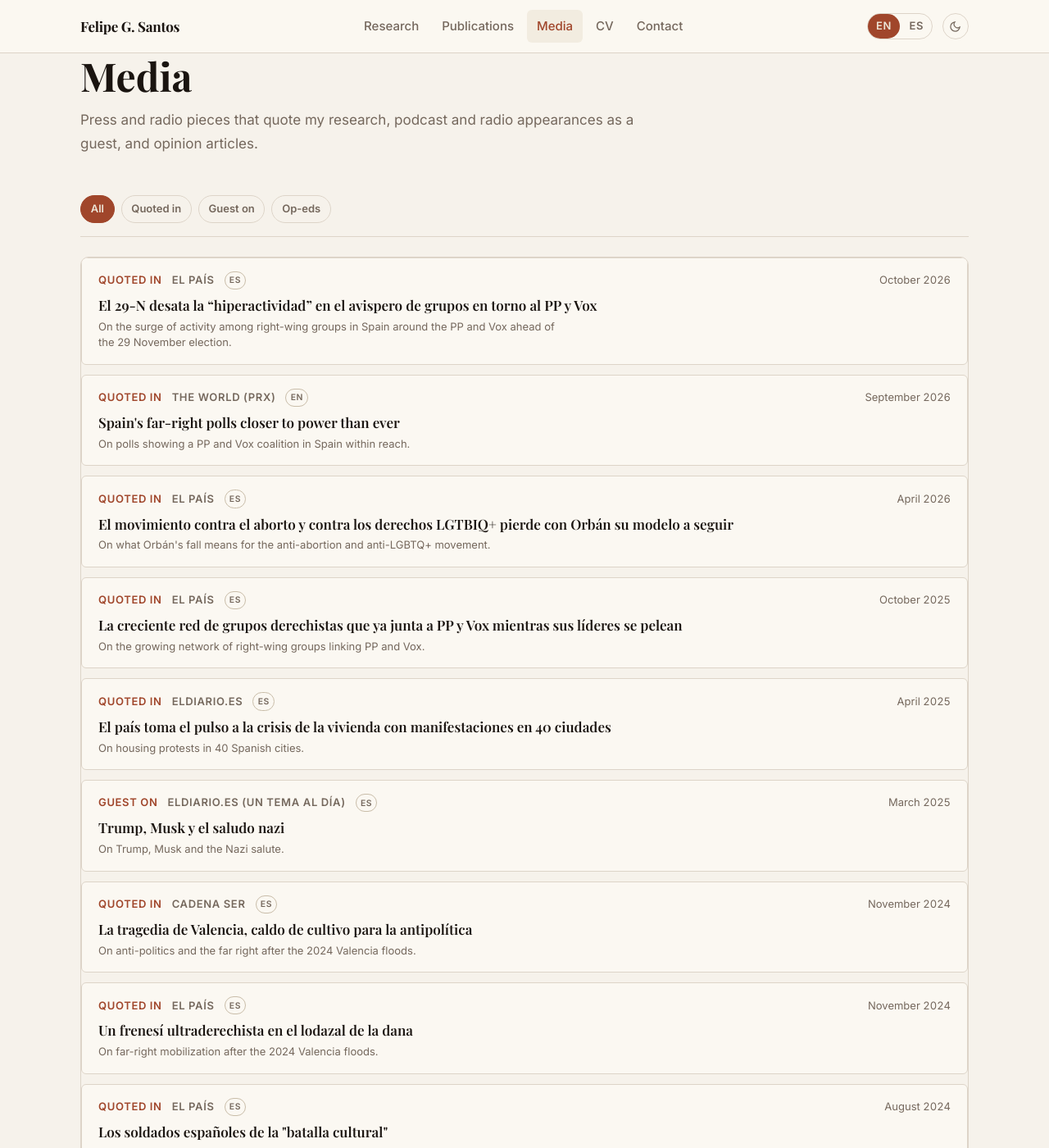
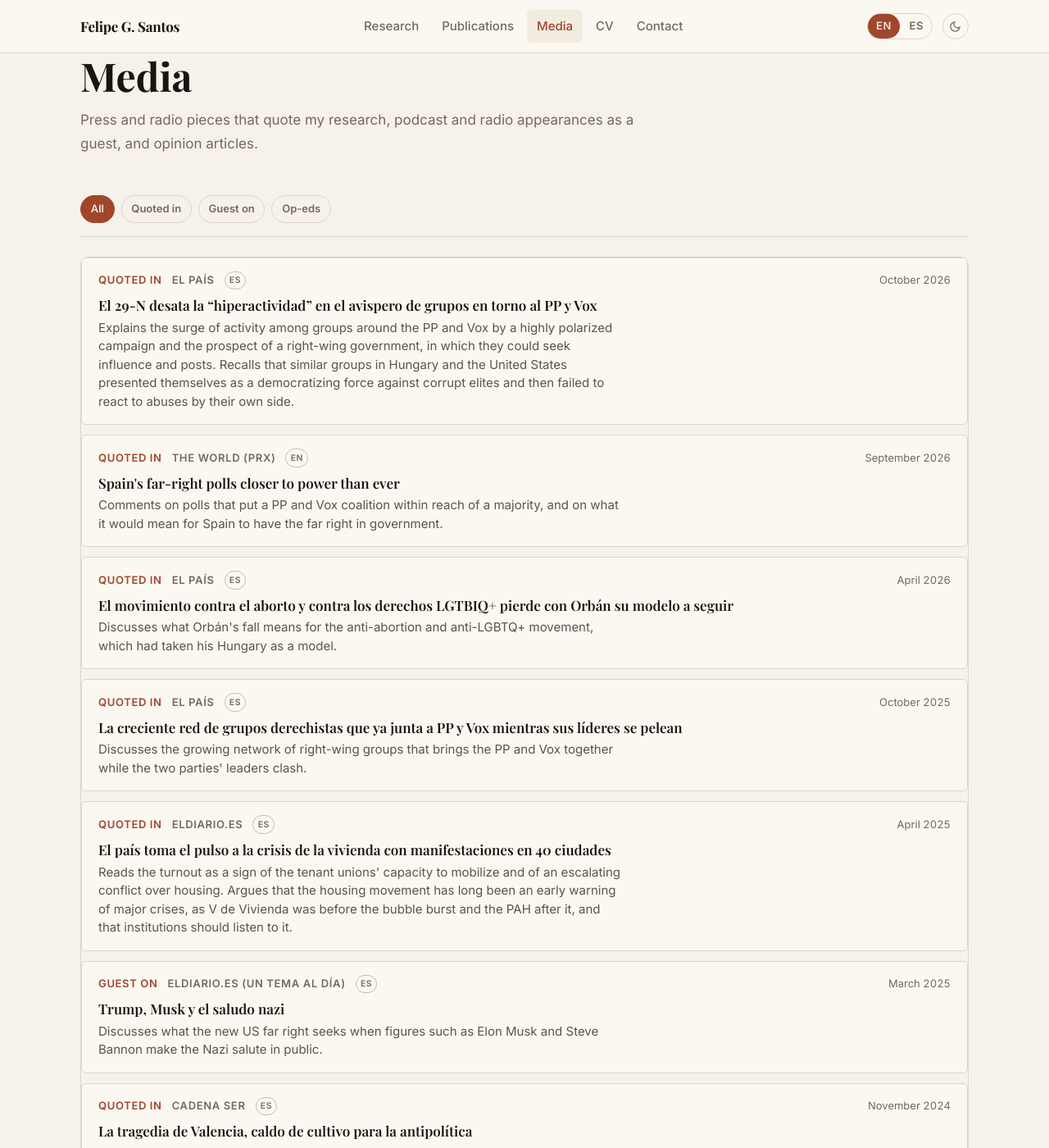
Before and after one commit to felipegsantos-web/felipegsantos.github.io, a Jekyll site: the page built from en/media/index.html, in a window 1280 px wide and 1400 px high. Shown: the whole window at 82% size. Built offline with Jekyll 4.4.1, drawn with Linux system fonts in a browser that asks for light colours; some of the changed text lies outside the part shown.

Commit message:
Media: summary of Felipe's contribution under every item, in both languages (#15)
Replace gloss_en/gloss_es and always_gloss with summary_en/summary_es,
shown under every headline in the page language. Drop the "With ..."
line, keep `with` on op-eds only (JSON-LD authors). Add
scripts/check_media.py and run it in CI.


Claude-Session: https://claude.ai/code/session_011739Hgz532nchWbVtpAcwC

Co-authored-by: Claude <noreply@anthropic.com>

```diff
--- a/_data/i18n.yml
+++ b/_data/i18n.yml
@@ -165,9 +165,6 @@ month_names:
 month_year:
   en: "%month% %year%"
   es: "%month% de %year%"
-with_authors:
-  en: "With %names%."
-  es: "Con %names%."
 # Homepage
 news_type:
   media: {en: Media, es: Medios}
--- a/_data/media.yml
+++ b/_data/media.yml
@@ -1,15 +1,17 @@
 # Media coverage, newest first (the order shown on the site). Templates build everything from these fields.
-# `date`: YYYY-MM-DD, or YYYY-MM when the day is not known. `role`: quoted | guest | oped (labels in i18n.yml).
+# `id`: unique slug. `outlet`, `date` (YYYY-MM-DD, or YYYY-MM when the day is not known), `role` (quoted | guest | oped; labels in i18n.yml).
 # `headline`: exactly as published, in the language of the piece (`language`: es | en); never translated.
-# `with`: co-authors of an op-ed, or co-guests. `gloss_en` / `gloss_es`: one line on the topic, shown only when the headline's language differs from the page language, or always when `always_gloss` is true.
+# `summary_en` / `summary_es`: one or two sentences on the piece and Felipe's part in it, verb first, no subject; every entry has both and the page shows the one in its own language. No dashes (scripts/check_media.py).
+# `with`: op-eds only (`role: oped`); co-authors, used as authors in the JSON-LD and not shown on the page.
+# `url`: link to the piece.
 - id: 2026-el-pais-2
   outlet: El País
   date: '2026-10-25'
   role: quoted
   headline: El 29-N desata la “hiperactividad” en el avispero de grupos en torno al PP y Vox
   language: es
-  gloss_en: On the surge of activity among right-wing groups in Spain around the PP and Vox ahead of the 29 November election.
-  gloss_es: Sobre la hiperactividad de los grupos de la derecha en torno al PP y Vox ante las elecciones del 29-N.
+  summary_en: Explains the surge of activity among groups around the PP and Vox by a highly polarized campaign and the prospect of a right-wing government, in which they could seek influence and posts. Recalls that similar groups in Hungary and the United States presented themselves as a democratizing force against corrupt elites and then failed to react to abuses by their own side.
+  summary_es: Explica la hiperactividad de los grupos en torno al PP y Vox por una campaña muy polarizada y por la perspectiva de un gobierno de derechas, en el que podrían buscar influencia y cargos. Recuerda que en Hungría y Estados Unidos grupos similares se presentaron como una fuerza democratizadora frente a élites corruptas y después no reaccionaron ante los abusos de los suyos.
   url: https://elpais.com/espana/elecciones-generales/2026-10-25/el-29-n-desata-la-hiperactividad-en-el-avispero-de-grupos-en-torno-al-pp-y-vox.html
 - id: 2026-the-world
   outlet: The World (PRX)
@@ -17,9 +19,8 @@
   role: quoted
   headline: Spain's far-right polls closer to power than ever
   language: en
-  gloss_en: On polls showing a PP and Vox coalition in Spain within reach.
-  always_gloss: true
-  gloss_es: Sobre las encuestas que sitúan al alcance una coalición de PP y Vox.
+  summary_en: Comments on polls that put a PP and Vox coalition within reach of a majority, and on what it would mean for Spain to have the far right in government.
+  summary_es: Comenta las encuestas que sitúan al alcance de la mayoría una coalición de PP y Vox, y lo que supondría para España tener a la ultraderecha en el gobierno.
   url: https://theworld.org/segments/2026/09/09/spains-far-right-polls-closer-to-power-than-ever
 - id: 2026-el-pais
   outlet: El País
@@ -27,8 +28,8 @@
   role: quoted
   headline: El movimiento contra el aborto y contra los derechos LGTBIQ+ pierde con Orbán su modelo a seguir
   language: es
-  gloss_en: On what Orbán's fall means for the anti-abortion and anti-LGBTQ+ movement.
-  gloss_es: Sobre lo que supone la caída de Orbán para el movimiento antiaborto y contra los derechos LGTBIQ+.
+  summary_en: Discusses what Orbán's fall means for the anti-abortion and anti-LGBTQ+ movement, which had taken his Hungary as a model.
+  summary_es: Analiza lo que supone la caída de Orbán para el movimiento antiaborto y contra los derechos LGTBIQ+, que había tomado su Hungría como modelo.
   url: https://elpais.com/espana/2026-04-15/el-movimiento-contra-el-aborto-y-contra-los-derechos-lgtbiq-pierde-con-orban-su-modelo-a-seguir.html
 - id: 2025-el-pais
   outlet: El País
@@ -36,8 +37,8 @@
   role: quoted
   headline: La creciente red de grupos derechistas que ya junta a PP y Vox mientras sus líderes se pelean
   language: es
-  gloss_en: On the growing network of right-wing groups linking PP and Vox.
-  gloss_es: Sobre la red creciente de grupos derechistas que une a PP y Vox.
+  summary_en: Discusses the growing network of right-wing groups that brings the PP and Vox together while the two parties' leaders clash.
+  summary_es: Analiza la creciente red de grupos derechistas que reúne a PP y Vox mientras sus líderes se enfrentan.
   url: https://elpais.com/espana/2025-10-11/la-creciente-red-de-grupos-derechistas-que-ya-junta-a-pp-y-vox-mientras-sus-lideres-discuten.html
 - id: 2025-eldiario-es
   outlet: elDiario.es
@@ -45,8 +46,8 @@
   role: quoted
   headline: El país toma el pulso a la crisis de la vivienda con manifestaciones en 40 ciudades
   language: es
-  gloss_en: On housing protests in 40 Spanish cities.
-  gloss_es: Sobre las manifestaciones por la vivienda en 40 ciudades.
+  summary_en: Reads the turnout as a sign of the tenant unions' capacity to mobilize and of an escalating conflict over housing. Argues that the housing movement has long been an early warning of major crises, as V de Vivienda was before the bubble burst and the PAH after it, and that institutions should listen to it.
+  summary_es: Interpreta la participación como una muestra de la capacidad de movilización de los sindicatos de inquilinos y de una escalada del conflicto por la vivienda. Sostiene que el movimiento por la vivienda ha sido siempre una alarma ante grandes crisis, como V de Vivienda antes del estallido de la burbuja y la PAH después, y que las instituciones deberían escucharlo.
   url: https://www.eldiario.es/economia/pais-toma-pulso-crisis-vivienda-manifestaciones-40-ciudades_1_12192609.html
 - id: 2025-eldiario-es-2
   outlet: elDiario.es (Un tema al día)
@@ -54,8 +55,8 @@
   role: guest
   headline: Trump, Musk y el saludo nazi
   language: es
-  gloss_en: On Trump, Musk and the Nazi salute.
-  gloss_es: Sobre Trump, Musk y el saludo nazi.
+  summary_en: Discusses what the new US far right seeks when figures such as Elon Musk and Steve Bannon make the Nazi salute in public.
+  summary_es: Analiza qué busca la nueva ultraderecha estadounidense cuando figuras como Elon Musk y Steve Bannon hacen el saludo nazi en público.
   url: https://www.eldiario.es/blog/al-dia/podcast-trump-musk-saludo-nazi_132_12090902.html
 - id: 2024-cadena-ser
   outlet: Cadena SER
@@ -63,8 +64,8 @@
   role: quoted
   headline: La tragedia de Valencia, caldo de cultivo para la antipolítica
   language: es
-  gloss_en: On anti-politics and the far right after the 2024 Valencia floods.
-  gloss_es: Sobre la antipolítica y la ultraderecha tras la dana de Valencia de 2024.
+  summary_en: Discusses the anti-political sentiment that followed the 2024 Valencia floods and its links to the far right.
+  summary_es: Analiza el sentimiento antipolítico que siguió a la dana de Valencia de 2024 y su relación con la ultraderecha.
   url: https://cadenaser.com/nacional/2024/11/08/la-tragedia-de-valencia-caldo-de-cultivo-para-la-antipolitica-cadena-ser/
 - id: 2024-el-pais
   outlet: El País
@@ -72,8 +73,8 @@
   role: quoted
   headline: Un frenesí ultraderechista en el lodazal de la dana
   language: es
-  gloss_en: On far-right mobilization after the 2024 Valencia floods.
-  gloss_es: Sobre la movilización ultraderechista tras la dana de Valencia.
+  summary_en: Discusses the far-right mobilization in the areas hit by the 2024 Valencia floods.
+  summary_es: Analiza la movilización de la ultraderecha en las zonas afectadas por la dana de Valencia de 2024.
   url: https://elpais.com/espana/2024-11-05/un-frenesi-ultraderechista-en-el-lodazal-de-la-dana.html
 - id: 2024-el-pais-2
   outlet: El País
@@ -81,8 +82,8 @@
   role: quoted
   headline: Los soldados españoles de la "batalla cultural"
   language: es
-  gloss_en: On Vox's top-down civil society organizations.
-  gloss_es: Sobre las organizaciones de la sociedad civil creadas desde Vox.
+  summary_en: Discusses the civil society organizations that Vox has created to wage its culture war.
+  summary_es: Analiza las organizaciones de la sociedad civil creadas desde Vox para librar su batalla cultural.
   url: https://elpais.com/espana/2024-08-04/los-soldados-espanoles-de-la-batalla-cultural.html
 - id: 2024-el-pais-3
   outlet: El País
@@ -90,8 +91,8 @@
   role: quoted
   headline: Abascal se coloca el cordón sanitario que nunca le puso el PP
   language: es
-  gloss_en: On Vox joining Patriots for Europe.
-  gloss_es: Sobre la adhesión de Vox a Patriotas por Europa.
+  summary_en: Discusses Vox's decision to join Patriots for Europe, which places it inside the European Parliament's cordon sanitaire.
+  summary_es: Analiza la decisión de Vox de unirse a Patriotas por Europa, que lo sitúa dentro del cordón sanitario del Parlamento Europeo.
   url: https://elpais.com/espana/2024-07-15/abascal-se-coloca-el-cordon-sanitario-que-nunca-le-puso-el-pp.html
 - id: 2023-eldiario-es
   outlet: elDiario.es (Un tema al día)
@@ -99,8 +100,8 @@
   role: guest
   headline: 'La nueva ultraderecha: del odio al judío al amor por Israel'
   language: es
-  gloss_en: On the European far right's shift from antisemitism to support for Israel.
-  gloss_es: Sobre el giro de la ultraderecha europea del antisemitismo al apoyo a Israel.
+  summary_en: Discusses why parts of the European far right, heirs to movements with an antisemitic past, have become firm supporters of Israel.
+  summary_es: Analiza por qué parte de la ultraderecha europea, heredera de movimientos con un pasado antisemita, se ha convertido en firme defensora de Israel.
   url: https://www.eldiario.es/blog/al-dia/podcast-la-nueva-ultraderecha-del-odio-al-judio-al-amor-por-israel_132_10656184.html
 - id: 2023-eldiario-es-2
   outlet: elDiario.es (Un tema al día)
@@ -108,8 +109,8 @@
   role: guest
   headline: Vox, la ola internacional y el muro de papeletas
   language: es
-  gloss_en: On Vox's result in the 2023 general election and the far right across Europe.
-  gloss_es: Sobre el resultado de Vox en las elecciones generales de 2023 y la ultraderecha en Europa.
+  summary_en: Discusses Vox's loss of votes and seats in the July 2023 general election and how its result fits the pattern of the far right in other European countries.
+  summary_es: Analiza la pérdida de votos y escaños de Vox en las elecciones generales de julio de 2023 y cómo encaja su resultado en la evolución de la ultraderecha en otros países europeos.
   url: https://www.eldiario.es/blog/al-dia/podcast-vox-la-ola-interncional-y-el-muro-de-papeletas_132_10413459.html
 - id: 2022-cadena-ser-2
   outlet: Cadena SER
@@ -117,8 +118,8 @@
   role: quoted
   headline: 'Los satélites de Vox: cómo la ultraderecha utiliza una red de asociaciones para aparentar apoyo social a sus postulados'
   language: es
-  gloss_en: On the network of associations Vox uses to project social support.
-  gloss_es: Sobre la red de asociaciones que usa Vox para aparentar apoyo social.
+  summary_en: Discusses the network of associations that Vox uses to give the impression of social support for its positions.
+  summary_es: Analiza la red de asociaciones que usa Vox para aparentar apoyo social a sus posiciones.
   url: https://cadenaser.com/nacional/2022/11/29/los-satelites-de-vox-como-la-ultraderecha-utiliza-una-red-de-asociaciones-para-aparentar-apoyo-social-a-sus-postulados-cadena-ser/
 - id: 2022-cadena-ser
   outlet: Cadena SER
@@ -126,8 +127,8 @@
   role: quoted
   headline: Macarena Olona busca su hueco en la ultraderecha abanderando el movimiento antifeminista
   language: es
-  gloss_en: On Macarena Olona and the anti-feminist far right.
-  gloss_es: Sobre Macarena Olona y el antifeminismo de ultraderecha.
+  summary_en: Discusses how Macarena Olona, after leaving Vox, is trying to carve out her own place on the far right as a champion of the anti-feminist movement.
+  summary_es: Analiza cómo Macarena Olona, tras dejar Vox, intenta hacerse un sitio en la ultraderecha como abanderada del movimiento antifeminista.
   url: https://cadenaser.com/nacional/2022/11/04/macarena-olona-busca-su-hueco-en-la-ultraderecha-abanderando-el-movimiento-antigenero-cadena-ser/
 - id: 2022-carne-cruda
   outlet: Carne Cruda (elDiario.es)
@@ -135,9 +136,8 @@
   role: guest
   headline: 'Pinchazos: Qué os pasa, hombres'
   language: es
-  gloss_en: Segment on gender backlash and the anti-feminist movement.
-  gloss_es: Segmento sobre la reacción contra el feminismo y el movimiento antifeminista.
-  always_gloss: true
+  summary_en: "Discusses whether the backlash against women's rights is organized: what male supremacism is, where it comes from, and the men's associations that openly oppose laws on women's rights."
+  summary_es: "Analiza si la reacción contra los derechos de las mujeres está organizada: qué es el supremacismo masculino, de dónde surge y qué asociaciones de hombres se oponen abiertamente a las leyes de derechos de las mujeres."
   url: https://www.eldiario.es/carnecruda/programas/pinchazos-pasa-hombres_132_9309200.html
 - id: 2022-eldiario-es
   outlet: elDiario.es (Un tema al día)
@@ -145,8 +145,8 @@
   role: guest
   headline: '707 millones de tentáculos: el lobby ultraconservador en Europa'
   language: es
-  gloss_en: On the ultraconservative lobby in Europe.
-  gloss_es: Sobre el lobby ultraconservador en Europa.
+  summary_en: Discusses the network of ultraconservative foundations and organizations in Europe, funded from the United States, Russia and Latin America, and how far its influence reaches.
+  summary_es: Analiza la red de fundaciones y organizaciones ultraconservadoras en Europa, financiada desde Estados Unidos, Rusia y América Latina, y hasta dónde llega su influencia.
   url: https://www.eldiario.es/blog/al-dia/podcast-707-millones-tentaculos-lobby-ultraconservador-europa_132_9169314.html
 - id: 2022-the-conversation
   outlet: The Conversation
@@ -156,7 +156,8 @@
   language: en
   with:
   - Dan Mercea
-  gloss_es: Sobre lo que la victoria de Orbán en 2022 advierte a los partidos progresistas.
+  summary_en: Argues, with ProDem survey data, that the six-party coalition against Orbán lost many of its parties' earlier voters and that including the far-right Jobbik weakened its message. Concludes that progressive parties should look for partners whose voters share their values.
+  summary_es: Sostiene, con datos de encuesta del proyecto ProDem, que la coalición de seis partidos contra Orbán perdió a muchos de los votantes que antes tenían sus partidos y que incluir a Jobbik, de ultraderecha, debilitó su mensaje. Concluye que los partidos progresistas deben buscar socios cuyos votantes compartan sus valores.
   url: https://theconversation.com/hungary-election-triumph-for-viktor-orban-is-a-warning-to-progressive-parties-seeking-a-marriage-of-convenience-with-the-far-right-180196
 - id: 2021-chatham-house
   outlet: Chatham House (Undercurrents)
@@ -164,9 +165,8 @@
   role: guest
   headline: 'Undercurrents: Europe''s far-right educational institutions'
   language: en
-  with:
-  - Dorit Geva
-  gloss_es: Sobre las instituciones educativas de la ultraderecha europea.
+  summary_en: Discusses research published in International Affairs on two far-right institutions of higher education, Hungary's National University of Public Service and the ISSEP in France and Spain, and how they seek to transform the international order rather than reject it.
+  summary_es: Analiza, a partir de un artículo publicado en International Affairs, dos instituciones de educación superior vinculadas a la ultraderecha, la Universidad Nacional de la Función Pública de Hungría y el ISSEP en Francia y España, y cómo aspiran a transformar el orden internacional en lugar de rechazarlo.
   url: https://www.chathamhouse.org/2021/10/undercurrents-europes-far-right-educational-institutions
 - id: 2020-the-guardian
   outlet: The Guardian
@@ -179,7 +179,8 @@
   - Austin Choi-Fitzpatrick
   - Jeremy Pressman
   - Jay Ulfelder
-  gloss_es: Sobre las nuevas formas de activismo surgidas durante la pandemia.
+  summary_en: Documents nearly 100 methods of nonviolent action (physical, online and hybrid) that people took up in the first weeks of the pandemic. Argues that the crisis is producing new tactics rather than making social movements obsolete.
+  summary_es: Documenta casi un centenar de métodos de acción no violenta (presenciales, online e híbridos) adoptados en las primeras semanas de la pandemia. Sostiene que la crisis está generando nuevas tácticas en lugar de dejar obsoletos a los movimientos sociales.
   url: https://www.theguardian.com/commentisfree/2020/apr/20/the-global-pandemic-has-spawned-new-forms-of-activism-and-theyre-flourishing
 - id: 2020-agenda-publica
   outlet: Agenda Pública
@@ -189,6 +190,6 @@
   language: es
   with:
   - Olga Onuch
-  gloss_en: On willingness to protest during the pandemic, with survey data from Argentina and Ukraine.
-  gloss_es: Sobre la disposición a protestar durante la pandemia, con datos de encuesta de Argentina y Ucrania.
+  summary_en: Uses surveys in Argentina and Ukraine to show that many people remained willing to protest during the pandemic, and not only among the young. Warns that governments should not assume the health crisis gives them a free hand, and that civil rights must remain a priority.
+  summary_es: Con encuestas en Argentina y Ucrania, muestra que muchas personas seguían dispuestas a protestar durante la pandemia, y no solo entre los jóvenes. Advierte de que los gobiernos no deben dar por hecho que la crisis sanitaria les da carta blanca y de que los derechos civiles deben seguir siendo una prioridad.
   url: https://agendapublica.es/noticia/16967/volveremos-calles-disposicion-protestar-durante-pandemia
--- a/_includes/media-item.html
+++ b/_includes/media-item.html
@@ -1,6 +1,6 @@
 {%- include vars.html -%}
 {%- assign m = include.m -%}
-{%- assign k_gloss = "gloss_" | append: L -%}
+{%- assign k_summary = "summary_" | append: L -%}
 <article class="media-entry" data-media="{{ m.role }}">
       <div class="media-entry__meta-top">
         <span class="media-entry__role">{{ I.media_role[m.role].label[L] }}</span>
@@ -11,11 +11,5 @@
       <h2 class="media-entry__title" lang="{{ m.language }}">
         <a href="{{ m.url }}" target="_blank" rel="noopener" data-goatcounter-click="media-{{ m.id }}">{{ m.headline }}</a>
       </h2>
-      {%- if m.language != L or m.always_gloss %}
-      <p class="media-entry__gloss">{{ m[k_gloss] }}</p>
-      {%- endif %}
-      {%- if m.with %}
-      {%- capture with_names %}{% include list-names.html names=m.with %}{% endcapture %}
-      <p class="media-entry__with">{{ I.with_authors[L] | replace: "%names%", with_names }}</p>
-      {%- endif %}
+      <p class="media-entry__summary">{{ m[k_summary] }}</p>
     </article>
--- a/_includes/media-list.html
+++ b/_includes/media-list.html
@@ -1,4 +1,4 @@
-{%- comment -%}Media items from media.yml. The headline is never translated; the gloss (topic in the page language) shows only when the headline's language differs from the page's, or when the entry sets `always_gloss`.{%- endcomment -%}
+{%- comment -%}Media items from media.yml. The headline is never translated; every item shows its summary in the page language (`summary_en` / `summary_es`), whatever the language of the piece.{%- endcomment -%}
 {%- include vars.html -%}
 {%- for m in site.data.media -%}
 {%- include media-item.html m=m -%}
--- a/assets/css/components.css
+++ b/assets/css/components.css
@@ -336,8 +336,7 @@
   line-height:1.4;margin-bottom:var(--sp1)}
 .media-entry__title a{color:inherit;text-decoration:none}
 .media-entry__title a:hover{color:var(--teal);text-decoration:underline}
-.media-entry__gloss,.media-entry__with{font-size:var(--tx-xs);color:var(--text-muted);line-height:1.5;margin:0}
-.media-entry__gloss+.media-entry__with{margin-top:var(--sp1)}
+.media-entry__summary{font-size:var(--tx-sm);color:var(--text-secondary);line-height:1.5;margin:0}
 .media-list{display:flex;flex-direction:column;gap:var(--sp3)}
 
 /* Media format badges */
```
Also changed, not shown: scripts/check_media.py (added, +33 -0 lines), .github/workflows/site.yml, README.md.
